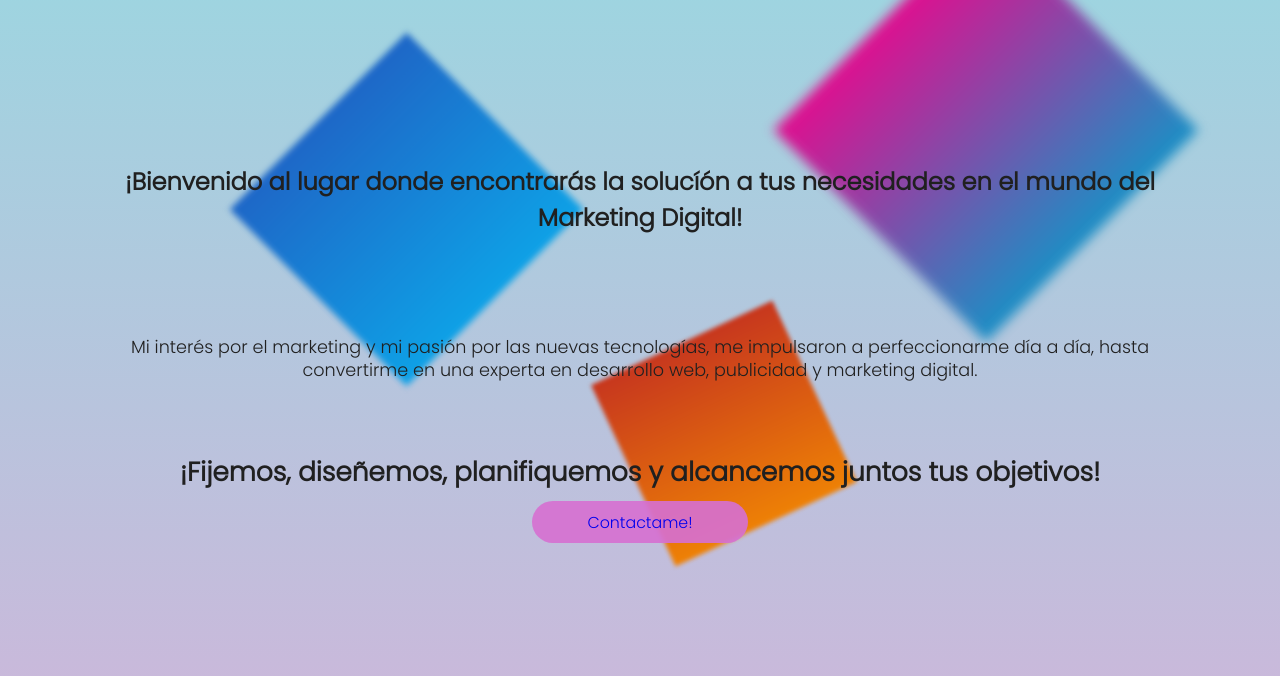
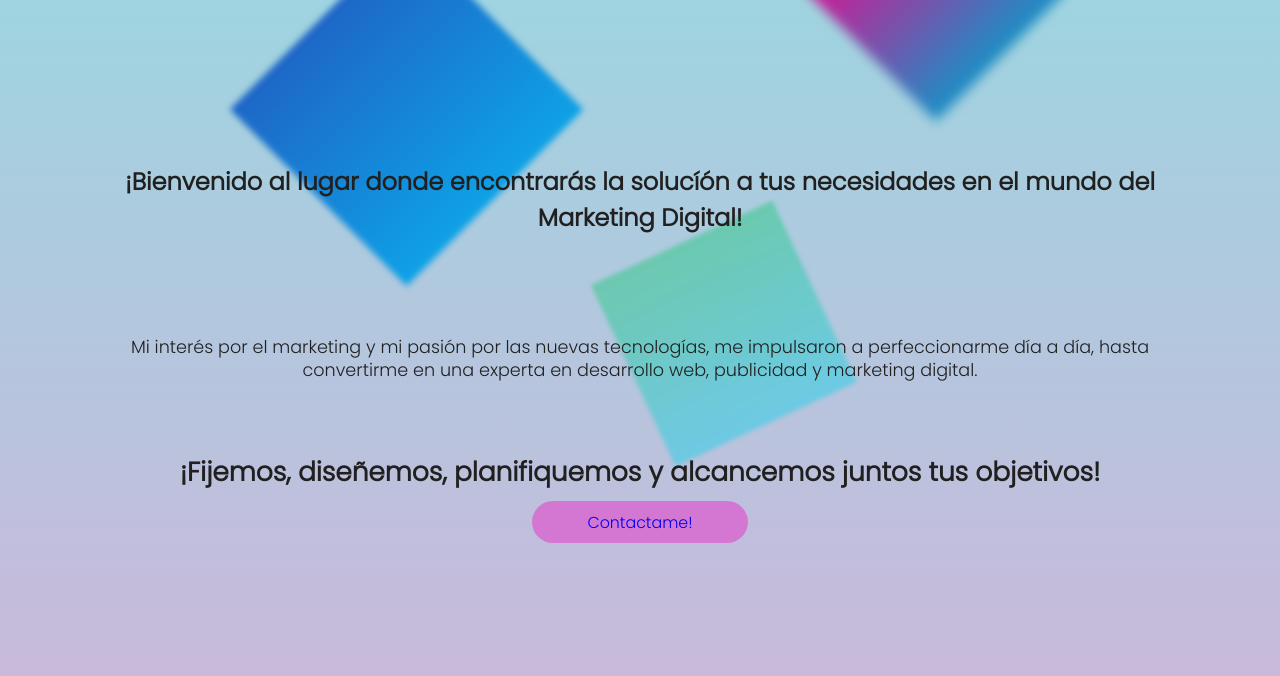
Before and after one commit to MatiasRocha92/pagina-roxana2, a plain HTML site: page index.html in a window 1280 px wide. Shown: the part 124-800 px from the top of the page. Drawn offline with Linux system fonts and the light colour scheme.

Commit message:
se corrigieron errores de superposicion de los rombos (triangle1,2 y 3)

```diff
--- a/css/style.css
+++ b/css/style.css
@@ -129,7 +129,7 @@ p {
 
 .container__background-triangle{
     max-width: 1200px;
-    height: 600px;
+    height: 800px;
     margin: auto;
     position: fixed;
     top: 50%;
@@ -139,7 +139,7 @@ p {
 }
 
 .triangle{
-    width: 300px;
+    width: 700px;
     height: 300px;
     background: red;
     position: absolute;
@@ -158,15 +158,15 @@ p {
 .triangle2{
     width: 200px;
     height: 200px;
-    background: linear-gradient(to left, #ee8105, #c7371e);
+    background: linear-gradient(to left, #05d3ee6b, #1ec77875);
     top: 350px;
     animation: t2 9s ease infinite;
     filter: blur(2px)
 }
 
 .triangle3{
-    width: 300px;
-    height: 300px;
+    width: 200px;
+    height: 200px;
     background: linear-gradient(to left, #1b8fc5, #df0f8f);
     left: 200px;
     animation: t3 7s ease infinite;
```
Also changed, not shown: paginas/contacto.html (+2 -2 lines), assets/site.webmanifest (deleted).
